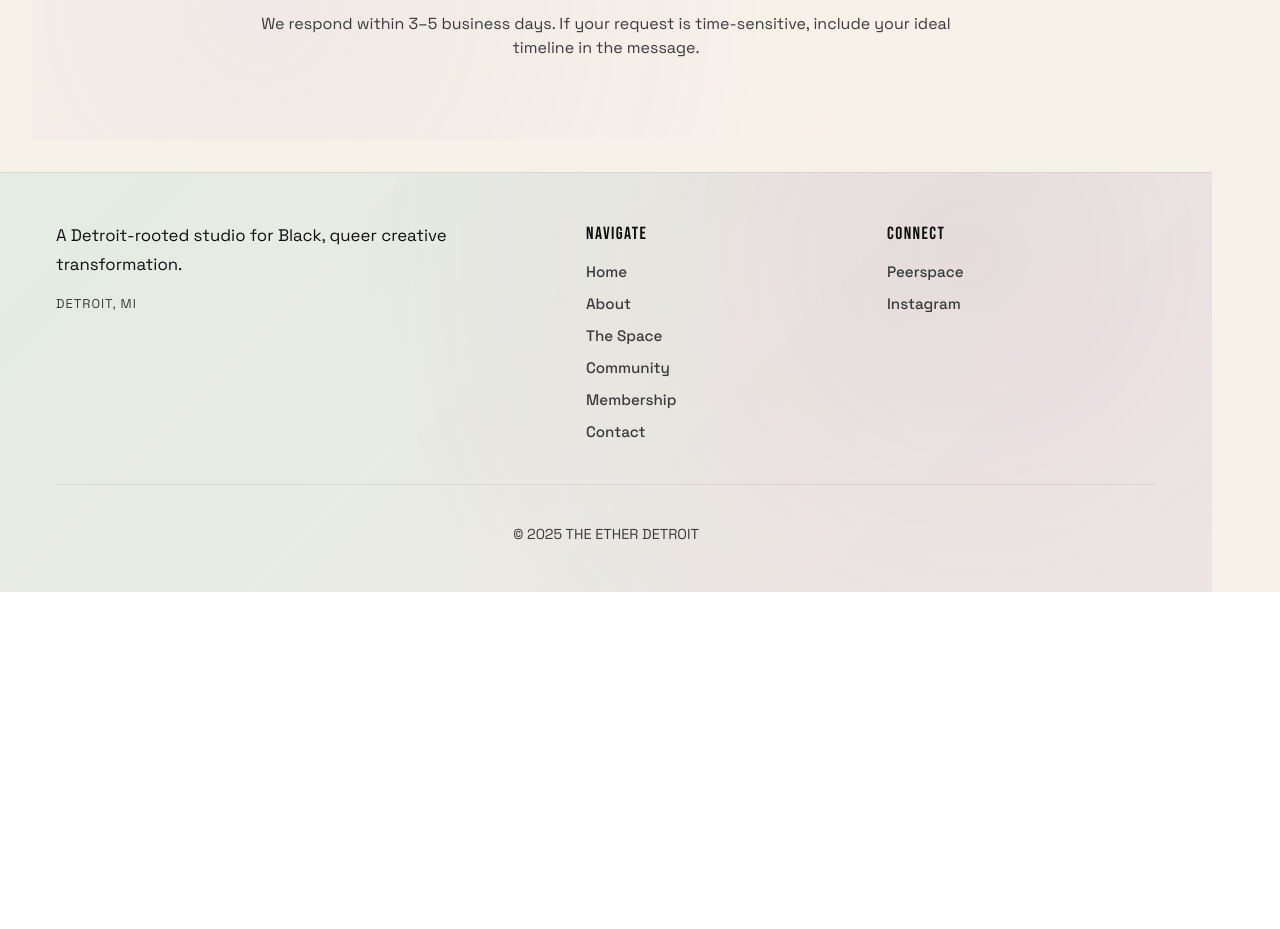
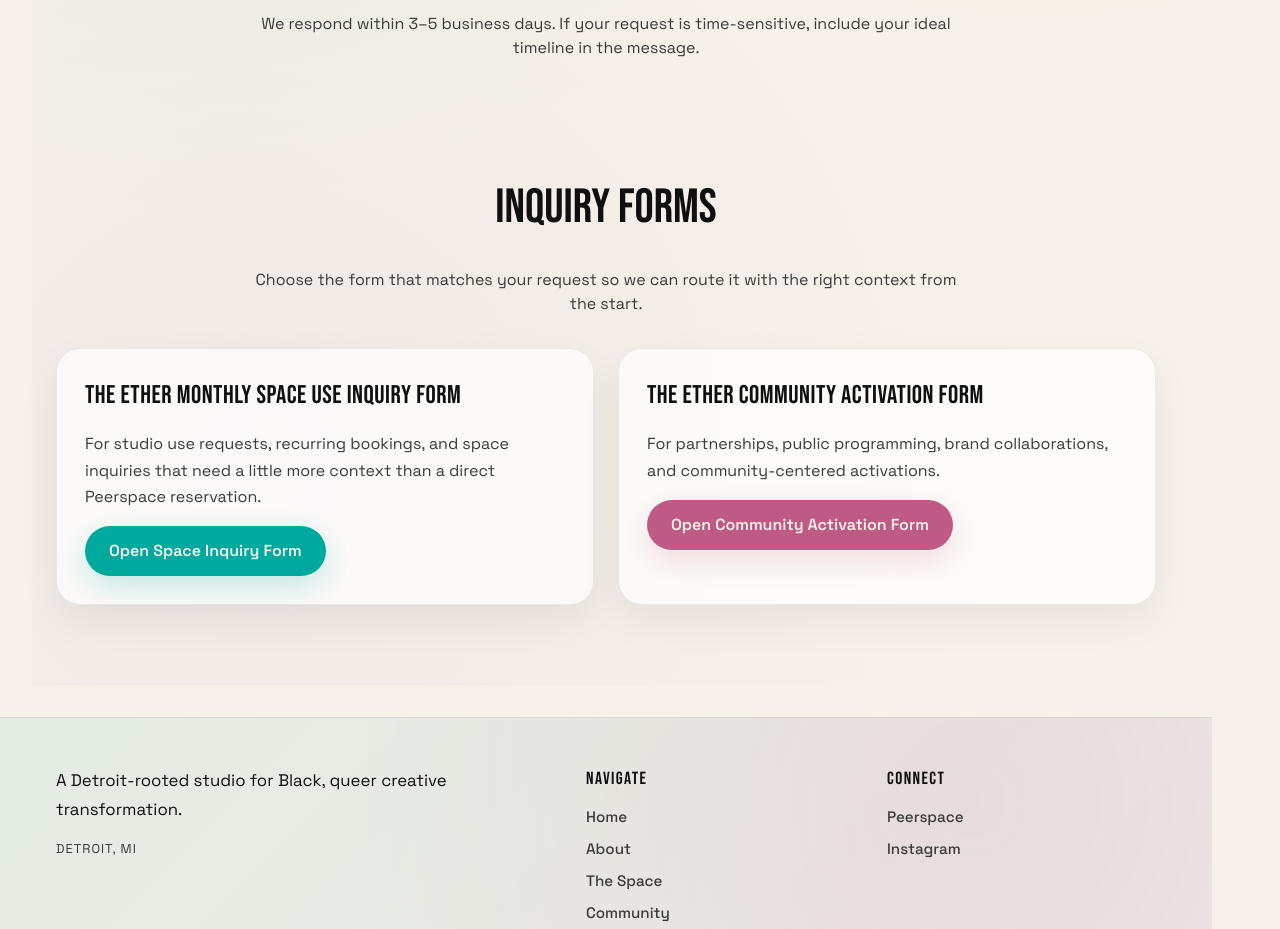
Before and after one commit to britneyepps/theetherwebsite, a React (Vite) app: page /contact in a window 1280 px wide. Shown: the part 860-1789 px from the top of the page. Before the commit the page ends 1452 px from the top, so only its background shows below. Built offline with nearby package versions, Linux system fonts and the light colour scheme; the HTML template or start-up script is replaced by a standard one.

Commit message:
modified contact page, handle page redirects

```diff
--- a/src/pages/Contact.jsx
+++ b/src/pages/Contact.jsx
@@ -34,6 +34,47 @@ const Contact = () => {
           include your ideal timeline in the message.
         </p>
       </section>
+
+      <section className="contact-forms">
+        <h2 className="section-heading">Inquiry Forms</h2>
+        <p className="section-subtext">
+          Choose the form that matches your request so we can route it with the
+          right context from the start.
+        </p>
+        <div className="contact-form-grid">
+          <article className="contact-form-card">
+            <h3>The Ether Monthly Space Use Inquiry Form</h3>
+            <p>
+              For studio use requests, recurring bookings, and space inquiries
+              that need a little more context than a direct Peerspace reservation.
+            </p>
+            <a
+              className="contact-form-cta"
+              href="https://docs.google.com/forms/d/e/1FAIpQLScXX3QYnnNmS3Xod_6CXzGTXYOE70lr9I2qgjjBX8FdTXvUZg/viewform?usp=dialog"
+              target="_blank"
+              rel="noopener noreferrer"
+            >
+              Open Space Inquiry Form
+            </a>
+          </article>
+
+          <article className="contact-form-card">
+            <h3>The Ether Community Activation Form</h3>
+            <p>
+              For partnerships, public programming, brand collaborations, and
+              community-centered activations.
+            </p>
+            <a
+              className="contact-form-cta contact-form-cta-secondary"
+              href="https://docs.google.com/forms/d/e/1FAIpQLSdcfhBJKsNJHd8mp9_3j5MK2vYY7MT9rNlIxnTLW_zRWMLRjg/viewform?usp=dialog"
+              target="_blank"
+              rel="noopener noreferrer"
+            >
+              Open Community Activation Form
+            </a>
+          </article>
+        </div>
+      </section>
     </div>
   );
 };
--- a/src/styles/Contact.css
+++ b/src/styles/Contact.css
@@ -97,6 +97,62 @@
   width: 100%;
 }
 
+.contact-forms {
+  max-width: 1100px;
+  margin: 0 auto;
+  width: 100%;
+}
+
+.contact-form-grid {
+  display: grid;
+  grid-template-columns: repeat(auto-fit, minmax(260px, 1fr));
+  gap: 1.5rem;
+  margin-top: 2rem;
+}
+
+.contact-form-card {
+  display: flex;
+  flex-direction: column;
+  gap: 1rem;
+  padding: 1.75rem;
+  border-radius: 24px;
+  border: 1px solid rgba(16, 16, 16, 0.08);
+  background: rgba(255, 255, 255, 0.72);
+  box-shadow: 0 16px 40px rgba(16, 16, 16, 0.06);
+}
+
+.contact-form-card h3 {
+  margin: 0;
+  font-family: 'Bebas Neue', 'Space Grotesk', sans-serif;
+  font-size: 1.6rem;
+  letter-spacing: 0.02em;
+}
+
+.contact-form-card p {
+  margin: 0;
+  color: var(--ether-ink-soft);
+  line-height: 1.65;
+}
+
+.contact-form-cta {
+  display: inline-flex;
+  align-items: center;
+  justify-content: center;
+  width: fit-content;
+  padding: 0.8rem 1.5rem;
+  border-radius: 999px;
+  background: var(--ether-teal);
+  color: var(--ether-ivory);
+  text-decoration: none;
+  font-weight: 600;
+  box-shadow: 0 10px 30px rgba(0, 169, 157, 0.22);
+}
+
+.contact-form-cta-secondary {
+  background: var(--ether-dusky-rose);
+  box-shadow: 0 10px 30px rgba(190, 90, 131, 0.2);
+}
+
 @media (max-width: 700px) {
   .contact-page {
     padding: 3.5rem 1.25rem 4.5rem;
```
Also changed, not shown: 1 other file (tests, documents, lock files or other folders).
